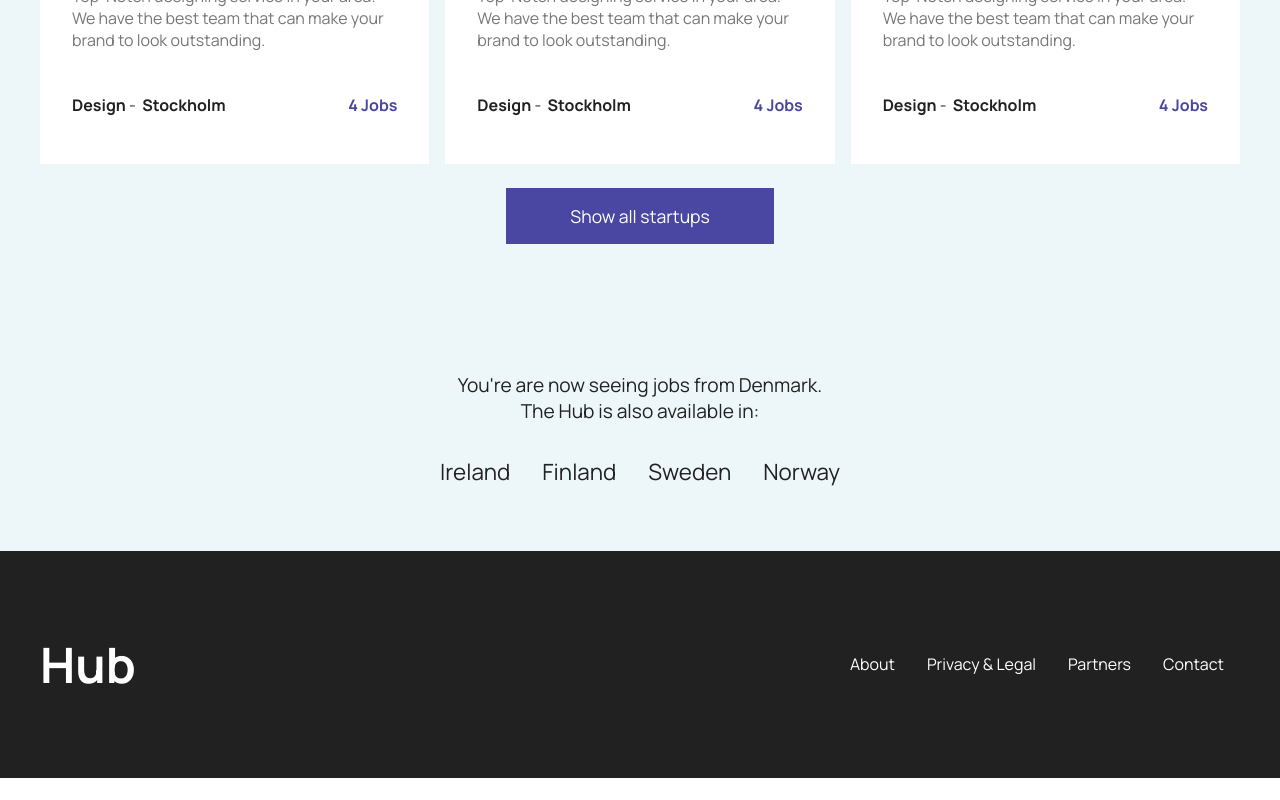
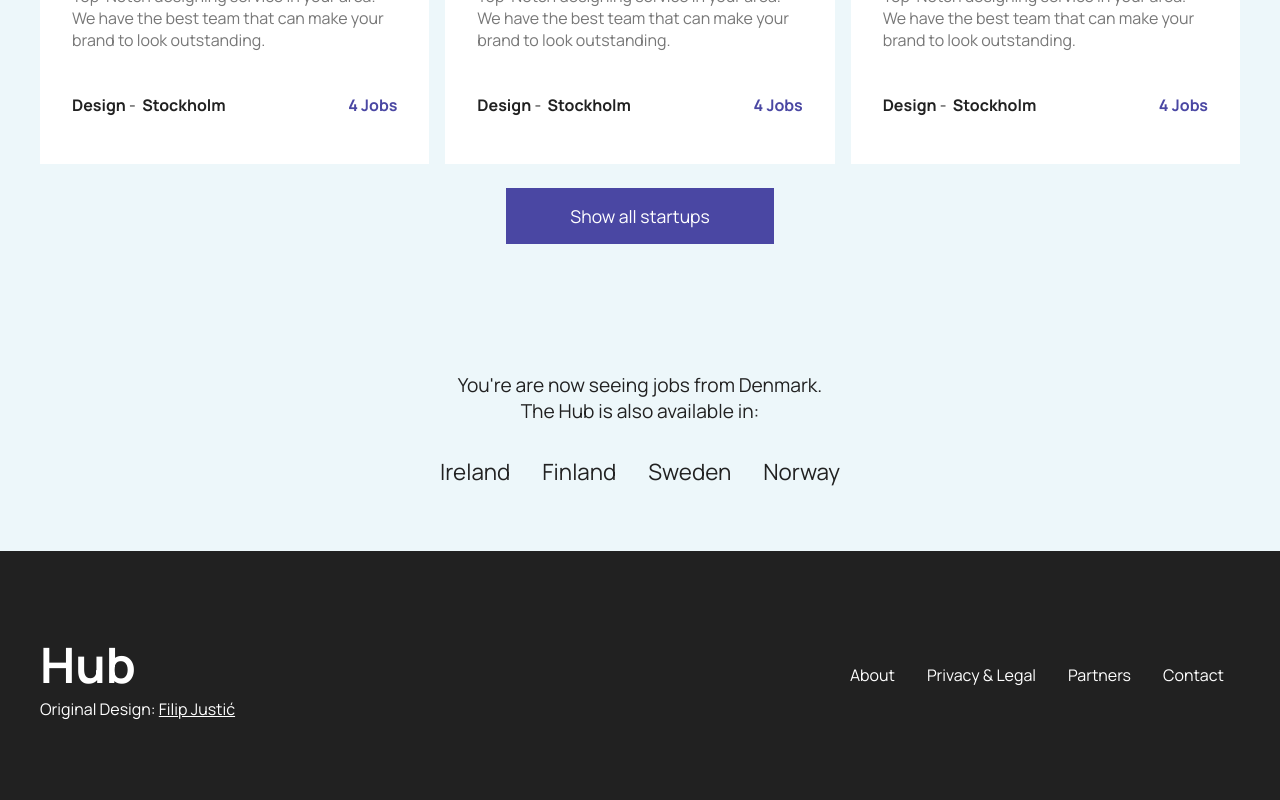
Before and after one commit to honey-hoper/hub, an Angular app: page / in a window 1280 px wide. Shown: the part 3612-4412 px from the top of the page. Before the commit the page ends 4390 px from the top, so only its background shows below. Built offline with nearby package versions, Linux system fonts and the light colour scheme.

Commit message:
added attribution

```diff
--- a/src/app/footer/footer.component.html
+++ b/src/app/footer/footer.component.html
@@ -2,6 +2,7 @@
   <div class="container flex-row flex-align-center">
     <a href="/" class="text-decoration-none">
       <h1>Hub</h1>
+      Original Design: <a href="https://dribbble.com/shots/7158635-TheHub-Website-Exploration-01" target="_blank">Filip Justić</a>
     </a>
     <div class="flex-1"></div>
     <nav class="flex-row flex-align-center">
```
